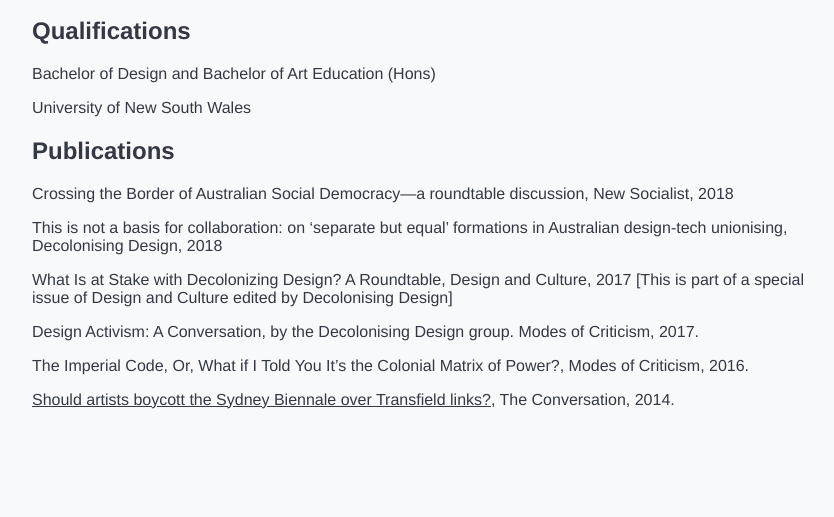
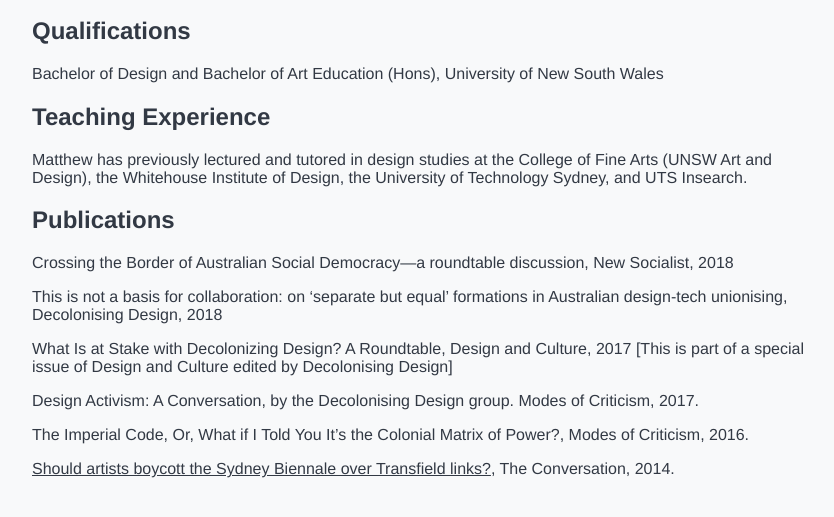
Before and after one commit to MatthewKiem/MatthewKiem.github.io, a plain HTML site: page index.html in a window 1280 px wide. Shown: the part 189-706 px from the top of the page, without its empty margins (218-1052 px from the left). Drawn offline with Linux system fonts and the light colour scheme.

Commit message:
Update index.html

```diff
--- a/index.html
+++ b/index.html
@@ -14,8 +14,11 @@
 			</div>
 			<div id="qualifications" class="section">
 				<h2>Qualifications</h2>
-				<p>Bachelor of Design and Bachelor of Art Education (Hons)</p>
-				<p>University of New South Wales</p>
+				<p>Bachelor of Design and Bachelor of Art Education (Hons), University of New South Wales</p>
+			</div>
+			<div id="teaching" class="section">
+				<h2>Teaching Experience</h2>
+				<p>Matthew has previously lectured and tutored in design studies at the College of Fine Arts (UNSW Art and Design), the Whitehouse Institute of Design, the University of Technology Sydney, and UTS Insearch.</p>
 			</div>
 			<div id="publications" class="section">
 				<h2>Publications</h2>
```
